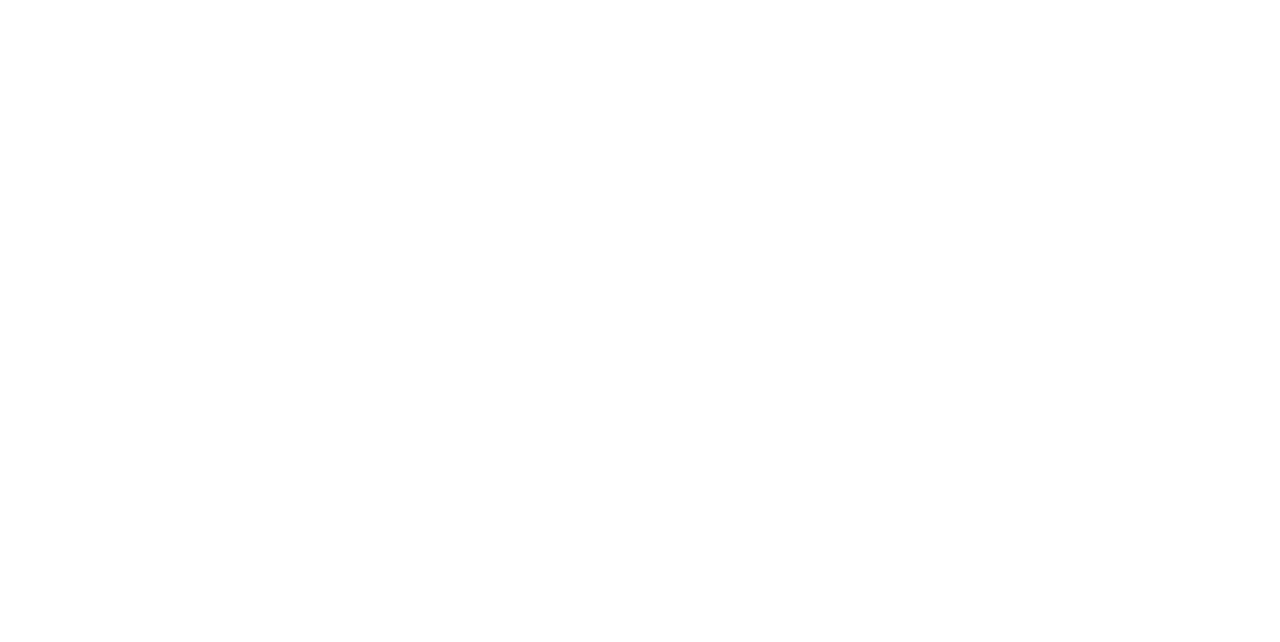
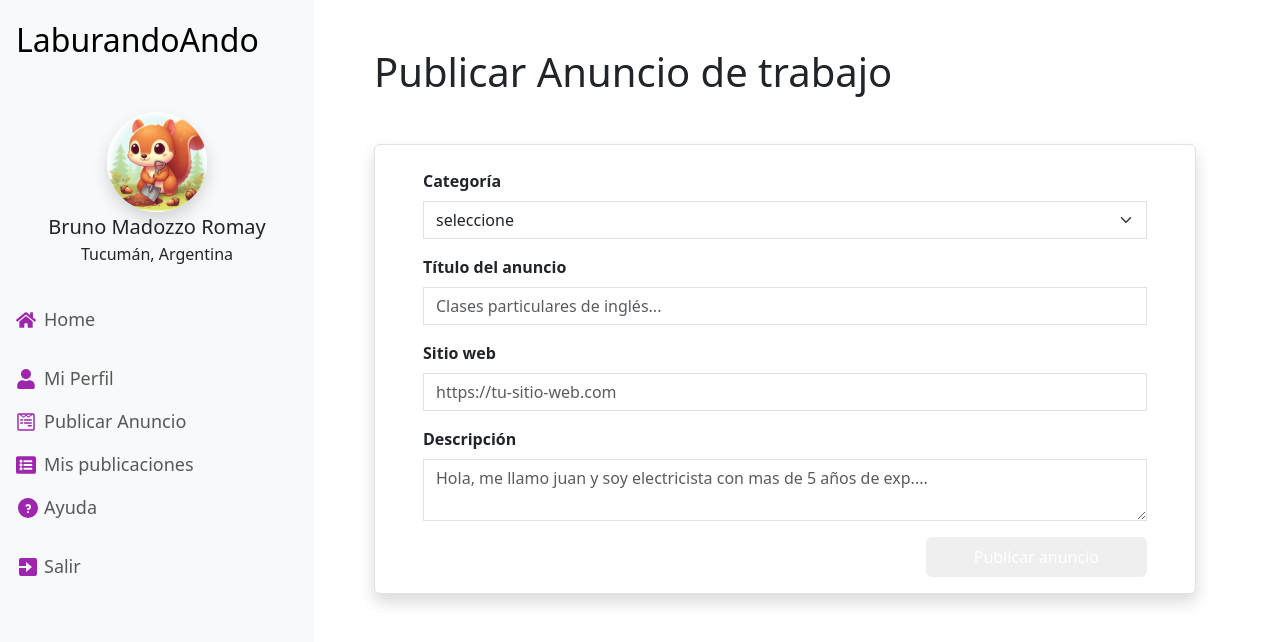
Before and after one commit to FranprzDev/LaburandoAndo, a React (Vite) app: page /publicar-anuncio in a window 1280 px wide. Before the commit this address had no page. Shown: the top 642 px of the page. Built offline with nearby package versions, Linux system fonts and the light colour scheme.

Commit message:
agregue cp PublicacionProfesional con su estructura y estilos. Agregue cp Form de react-bootstrap en cp FormularioPublicacion con los campos categoria, titulo de anuncio, sitio web y descripcion, y btn publicar anuncio. Agregue ruta de pagina de publicacion en sistema de rutas

```diff
--- /dev/null
+++ b/src/components/profesional/FormularioPublicacion.jsx
@@ -0,0 +1,68 @@
+import { Form } from "react-bootstrap";
+
+const FormularioPublicacion = () => {
+  return (
+    <Form className="mt-2 mt-md-5 bg-white shadow rounded-2 px-3 px-xl-5 pb-3 mt-lg-2 pt-4 mt-xl-5 border">
+        <Form.Group className="mb-3">
+          <Form.Label htmlFor="category" className="text-md-center w-100 text-lg-start fw-bold  ">
+            Categoría
+          </Form.Label>
+          <Form.Select
+            type="text"
+            id="category"
+            className="rounded-0"
+            title="Selecciona una categoría de trabajo"
+          >
+            <option value="">seleccione</option>
+            <option value="">Profesor particular</option>
+            <option value="">Fotógrafo</option>
+            <option value="">Electricista</option>
+            <option value="">Personal trainer</option>
+          </Form.Select>
+        </Form.Group>
+        <Form.Group className="mb-3">
+          <Form.Label htmlFor="title" className="text-md-center w-100 text-lg-start fw-bold  ">
+            Título del anuncio
+          </Form.Label>
+          <Form.Control
+            type="text"
+            id="title"
+            className="rounded-0"
+            title="Ingresa el título del anuncio"
+            placeholder="Clases particulares de inglés..."
+          />
+        </Form.Group>
+        <Form.Group className="mb-3">
+          <Form.Label htmlFor="ubication" className="text-md-center w-100 text-lg-start fw-bold  ">
+            Sitio web
+          </Form.Label>
+          <Form.Control
+            type="url"
+            id="ubication"
+            className="rounded-0"
+            title="Ingresa el sitio web de tu negocio en caso de tener"
+            placeholder="https://tu-sitio-web.com"
+          />
+        </Form.Group>
+        <Form.Group className="mb-3">
+          <Form.Label htmlFor="description" className="text-md-center w-100 text-lg-start fw-bold  ">
+            Descripción
+          </Form.Label>
+          <Form.Control
+            as="textarea"
+            id="description"
+            className="rounded-0"
+            title="Ingresa una breve presentación de ti y del anuncio"
+            placeholder="Hola, me llamo juan y soy electricista con mas de 5 años de exp...."
+          />
+        </Form.Group>
+      <div className="d-flex justify-content-end justify-content-md-center justify-content-lg-end d-block w-100">
+        <button type="submit" className="px-3 px-md-5 py-2 rounded-2 text-white border-0">
+          Publicar anuncio
+        </button>
+      </div>
+    </Form>
+  );
+};
+
+export default FormularioPublicacion;
--- /dev/null
+++ b/src/components/profesional/PublicacionProfesional.jsx
@@ -0,0 +1,13 @@
+import React from "react";
+import FormularioPublicacion from "./FormularioPublicacion";
+
+const PublicacionProfesional = () => {
+  return (
+    <section className="container-fluid px-2 px-lg-5 py-5 mainSection containerProfile">
+      <h1>Publicar Anuncio de trabajo</h1>
+      <FormularioPublicacion></FormularioPublicacion>
+    </section>
+  );
+};
+
+export default PublicacionProfesional;
--- a/src/router/AppRouter.jsx
+++ b/src/router/AppRouter.jsx
@@ -2,6 +2,7 @@ import { BrowserRouter, Route, Routes } from "react-router-dom";
 import PerfilLayout from "../components/PerfilLayout";
 import MainLayout from "../components/MainLayout";
 import Home from "../pages/Home";
+import PublicacionProfesional from "../components/profesional/PublicacionProfesional";
 
 const AppRouter = () => {
   return (
@@ -22,6 +23,14 @@ const AppRouter = () => {
             </PerfilLayout>
           }
         />
+        <Route
+          path="/publicar-anuncio"
+          element={
+            <PerfilLayout>
+              <PublicacionProfesional></PublicacionProfesional>
+            </PerfilLayout>
+          }
+        />
       </Routes>
     </BrowserRouter>
   );
```
